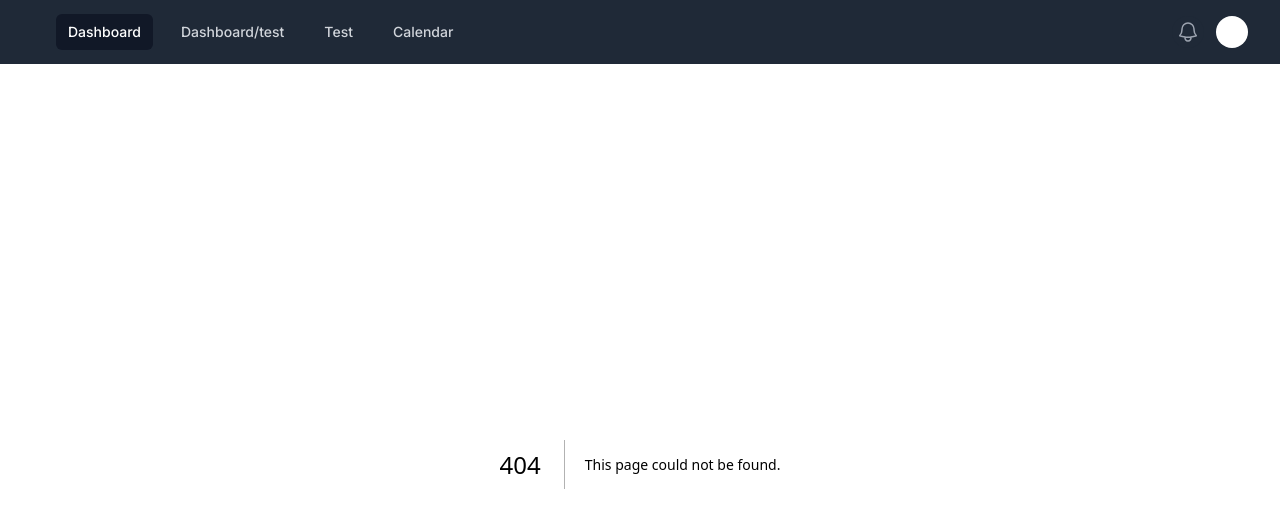
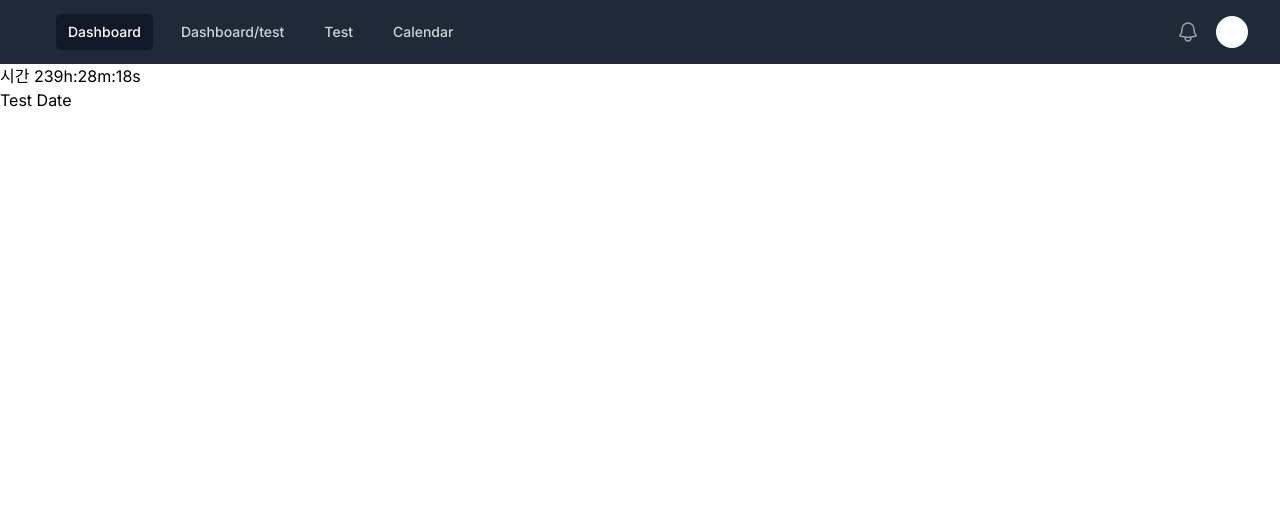
Before and after one commit to sinyongbin/No_Turning_Back, a Next.js app: page /timer in a window 1280 px wide. Before the commit this address had no page. Shown: the top 528 px of the page. Built offline with nearby package versions, Linux system fonts and the light colour scheme.

Commit message:
Timer
Timer
enddate를 데이터 베이스에서 받아올것

```diff
--- /dev/null
+++ b/src/app/timer/page.tsx
@@ -0,0 +1,33 @@
+'use client'
+import { useEffect ,useState} from "react"
+export default function Timer()
+{
+    const [hour,setHour] = useState(0)
+    const [minute, setMinute] = useState(0)
+    const [second, setSecond] =useState(0)
+    useEffect(()=>{
+
+
+    },[hour,minute,second])
+    function timer()
+    {
+        const rightNow = new Date(Date.now())
+        const endDate = new Date(1697164567725 + 86400000)
+        const endAt =  (endDate.getTime()-rightNow.getTime())
+        let secondcal = Math.floor(endAt/1000)
+        let minutecal = Math.floor(secondcal/60)
+        let hourcal = Math.floor(minutecal/60)
+        secondcal = secondcal %60
+        minutecal = minutecal % 60
+        setHour(hourcal)
+        setMinute(minutecal)
+        setSecond(secondcal)
+    }
+    setInterval(timer,1000)
+    return(
+        <div>
+            <div>시간 {`${hour}h:${minute}m:${second}s`}</div>
+            <button onClick={()=>console.log()}> Test Date</button>
+        </div>
+    )
+}
```
